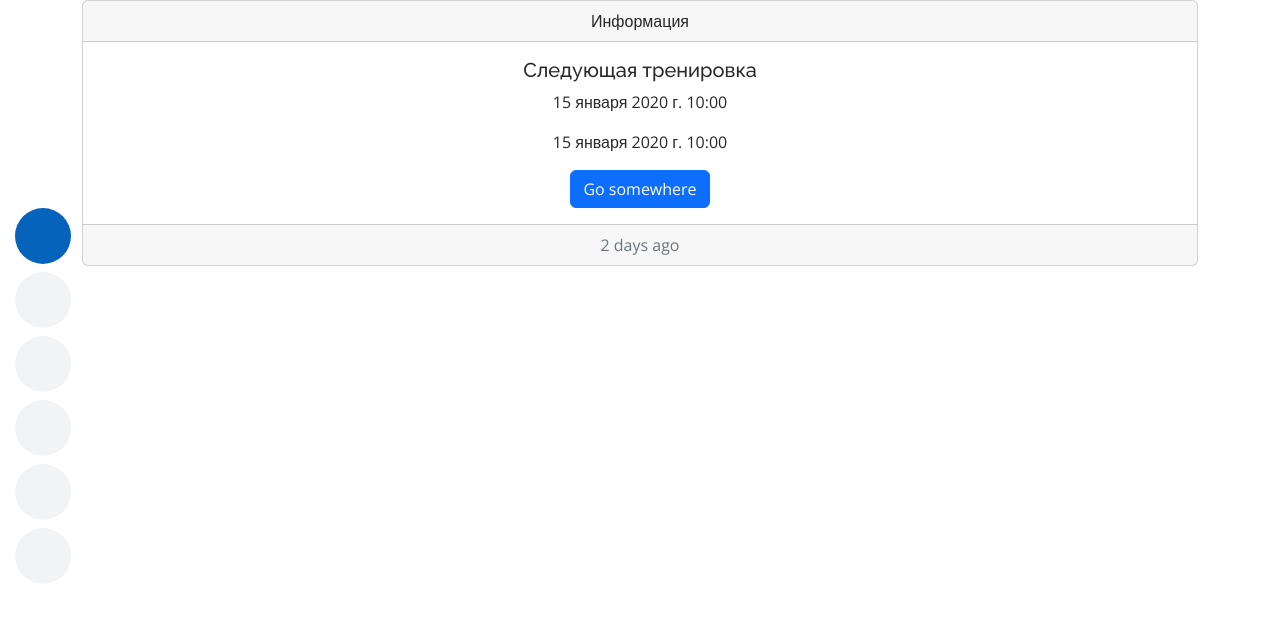
After one commit to annkatsko/client-calendar, a Django app: template client_calendar/templates/client_calendar/sessions_info.html in a window 1280 px wide. The commit adds this page. Shown: the top 623 px of the page. Run offline with Django 4.2, Linux system fonts and the light colour scheme; the template is opened without the code that fills it: most values are stand-ins (such as "Sample title", 1, 10 or a date in 2020); some libraries are stand-ins or nearby versions.

Commit message:
created calendar and render for 1 session info

```diff
--- /dev/null
+++ b/client_calendar/templates/client_calendar/sessions_info.html
@@ -0,0 +1,20 @@
+{% extends 'home_page/base.html'%}
+
+
+{% block content%}
+<div class="card text-center">
+  <div class="card-header">
+    Информация
+  </div>
+  <div class="card-body">
+    <h5 class="card-title">Следующая тренировка</h5>
+    <p class="card-text">{{date}}</p>
+    <p class="card-text">{{time}}</p>
+    <a href="#" class="btn btn-primary">Go somewhere</a>
+  </div>
+  <div class="card-footer text-muted">
+    2 days ago
+  </div>
+</div>
+
+{% endblock %}
--- a/client_calendar/urls.py
+++ b/client_calendar/urls.py
@@ -1,5 +1,5 @@
 from django.urls import path
-
+from .views import get_session_info
 urlpatterns = [
-
+    path('sessions/', get_session_info, name='sessions_calendar' )
 ]
--- a/home_page/templates/home_page/base.html
+++ b/home_page/templates/home_page/base.html
@@ -52,7 +52,7 @@
         <li><a href="{% url 'homepage' %}" class="nav-link scrollto active"><i class="bx bx-home"></i> <span>Главная</span></a></li>
         <li><a href="{% url 'create_user_profile' user.pk  %}" class="nav-link scrollto"><i class="bx bx-user"></i> <span>Мой Профиль</span></a></li>
         <li><a href="#resume" class="nav-link scrollto"><i class="bx bx-file-blank"></i> <span>Дневник</span></a></li>
-        <li><a href="#portfolio" class="nav-link scrollto"><i class="bx bx-book-content"></i> <span>Календарь</span></a></li>
+        <li><a href="{% url 'sessions_calendar'%}" class="nav-link scrollto"><i class="bx bx-book-content"></i> <span>Календарь</span></a></li>
         <li><a href="#services" class="nav-link scrollto"><i class="bx bx-server"></i> <span>Оплата</span></a></li>
         <li><a href="{% url 'logout' %}" class="nav-link scrollto"><i class="bx bx-envelope"></i> <span>Выйти</span></a></li>
       </ul>
--- a/home_page/templates/home_page/homepage.html
+++ b/home_page/templates/home_page/homepage.html
@@ -11,7 +11,6 @@
 
 <button type="button" class="btn btn-light mt-4"><a href="{% url 'logout'%}"> Выйти из учетной записи </a></button>
 <button type="button" class="btn btn-light mt-4"><a href="{% url 'create_user_profile' user.pk %}"> Редактировать профиль </a></button>
-<button type="button" class="btn btn-light mt-4"><a href="{% url 'main_calendar' %}"> Календарь </a></button>
 
 
 </div>
```
Also changed, not shown: client_calendar/google_calendar.py (+7 -16 lines), client_calendar/templates/client_calendar/base.html (deleted, +0 -19 lines), client_calendar/views.py (added, +15 -0 lines), registration/forms.py (added, +13 -0 lines), coach-helper-366918-d7b6d7a657a1.json (renamed from client_calendar/coach-helper-366918-d7b6d7a657a1.json).
